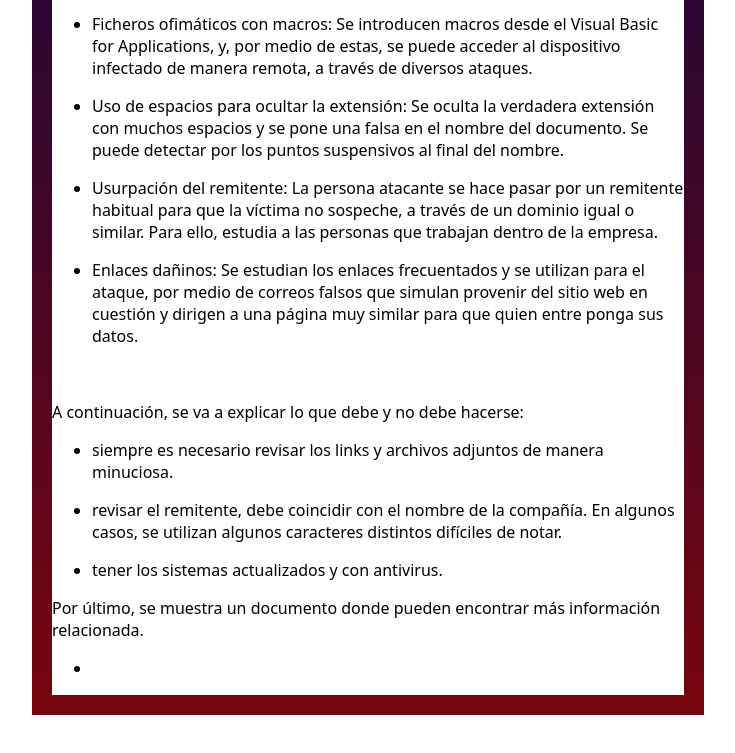
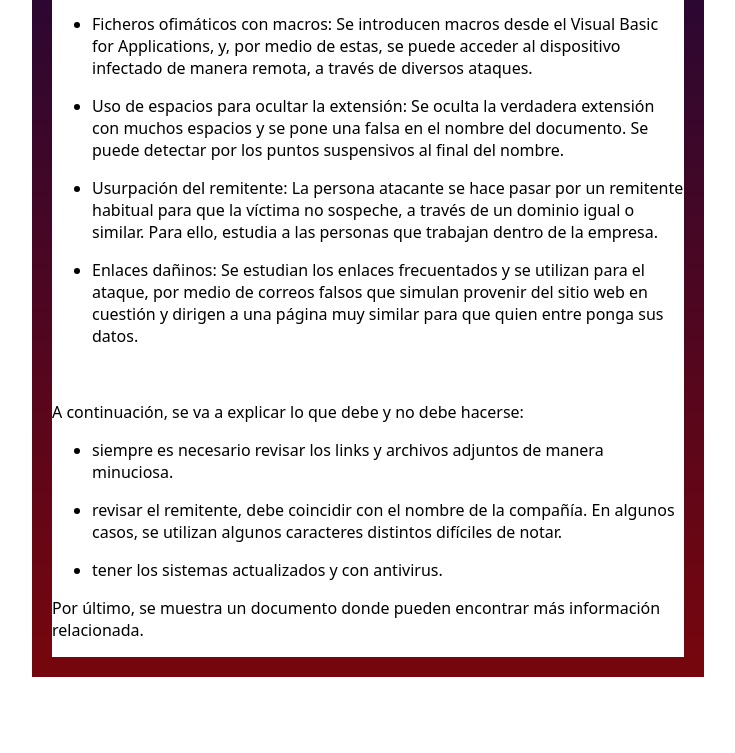
Before and after one commit to APaolaMM/email-dos-and-donts, a plain HTML site: page index.html in a window 1280 px wide. Shown: the part 1647-2400 px from the top of the page, without its empty margins (292-1027 px from the left). Drawn offline with Linux system fonts and the light colour scheme.

Commit message:
Update index.html

```diff
--- a/index.html
+++ b/index.html
@@ -240,10 +240,6 @@
 <p dir="ltr">Por &uacute;ltimo, se muestra un documento donde pueden encontrar m&aacute;s informaci&oacute;n relacionada.</p>
 
 <ul>
-	<li dir="ltr">
-		<br>
-	</li>
-</ul>
 </div>
 </a>
 </body>
```
